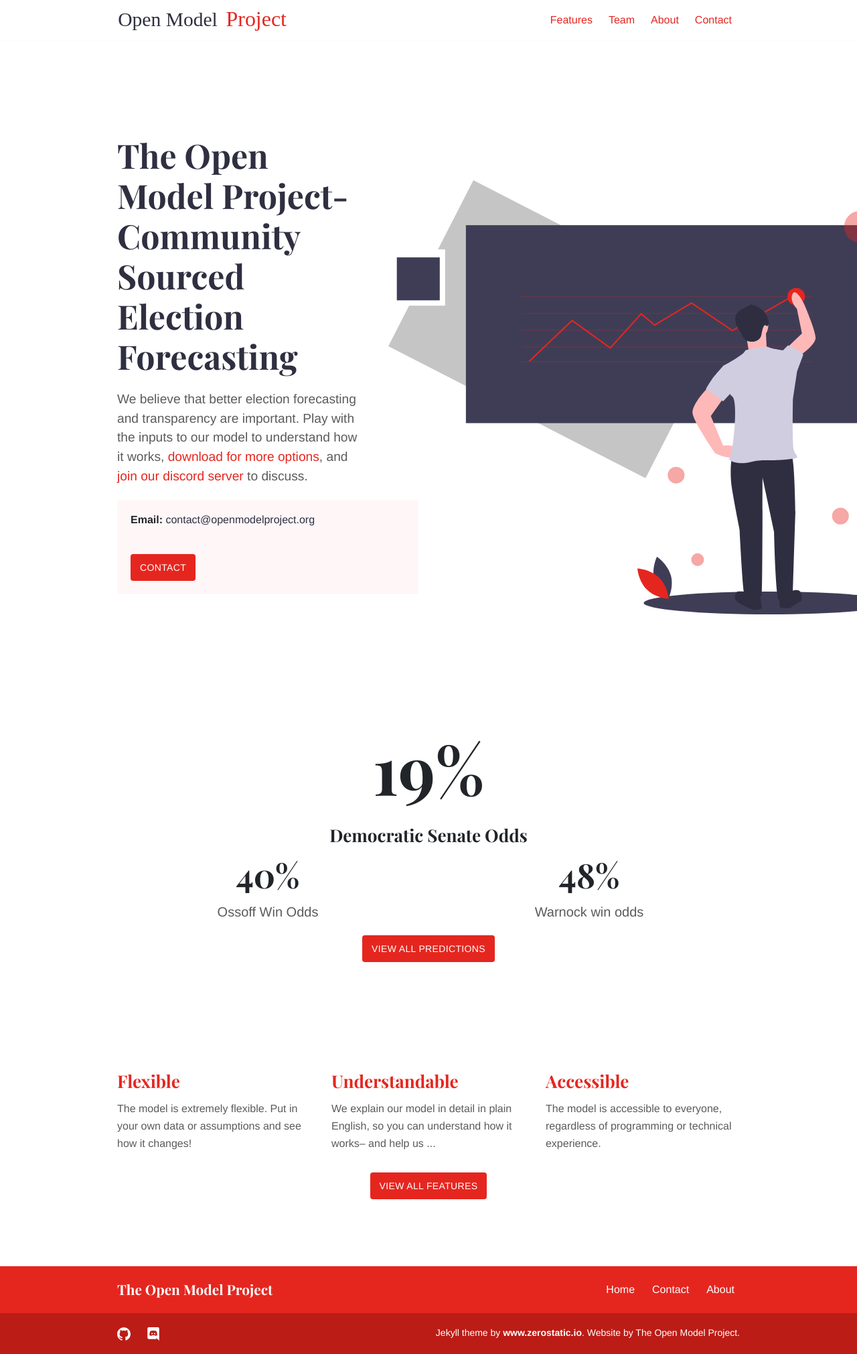
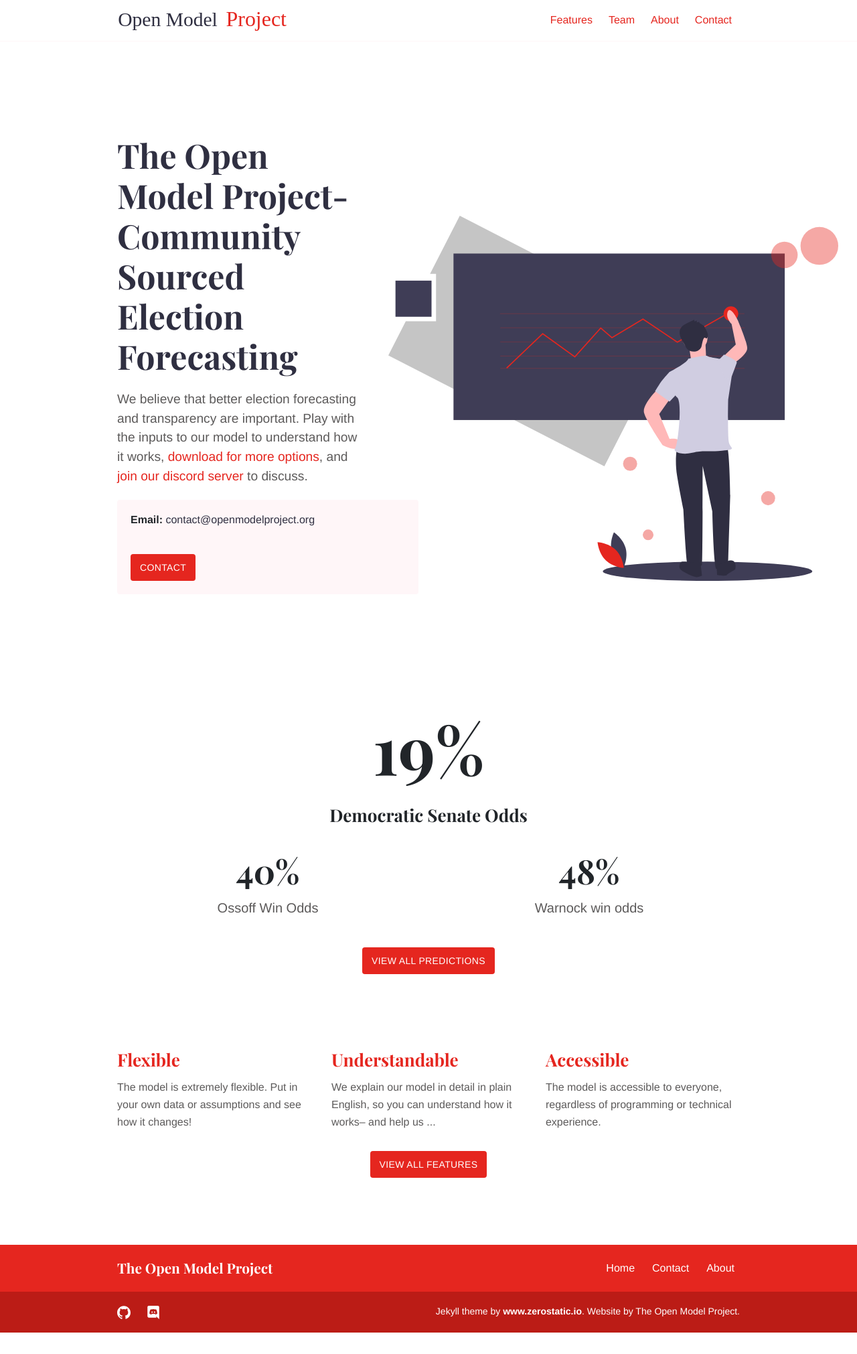
Before and after one commit to ExtraE113/OpenModelProject, a Jekyll site: the page built from index.md, in a window 1280 px wide. Shown: the whole page at 67% size. Built offline with Jekyll 4.4.1, drawn with Linux system fonts in a browser that asks for light colours; after the commit the page ends 1989 px from its top, so only the background shows below that.

Commit message:
Intro image looks better. Tweaked padding

```diff
--- a/_layouts/home.html
+++ b/_layouts/home.html
@@ -25,8 +25,8 @@ bodyClass: page-home
 </div>
 
 
-<div class="strip">
-    <div class="container pt-6 pb-6 pb-md-10">
+<div class="strip" id="prediction-statics">
+    <div class="container pt-3 pb-3 pb-md-5">
         {% assign pred = site.predictions | sort: 'weight' %}
         {% for prediction in pred %}
             {% if prediction.featured %}
--- a/_sass/components/_intro-image.scss
+++ b/_sass/components/_intro-image.scss
@@ -4,7 +4,7 @@
   margin-top: -40px;
 }
 .intro-image-absolute {
-  max-width: none;
+  max-width: 140%;
 
   padding: 0;
   margin-bottom: 30px;
@@ -12,12 +12,12 @@
   }
   @include media-breakpoint-up(md) {
     position: absolute;
-    bottom: -50px;
+    bottom: 200px;
     left: -50px;
     width: 700px;
   }
   @include media-breakpoint-up(lg) {
-    bottom: -60px;
+    bottom: -10px;
     left: -60px;
     width: 800px;
   }
--- a/_sass/components/_prediction.scss
+++ b/_sass/components/_prediction.scss
@@ -33,3 +33,7 @@ h2.prediction-number {
     font-size: 50px;
   }
 }
+
+.prediction-content {
+  padding-bottom: 1.5em;
+}
```
Also changed, not shown: CHANGELOG.md.
